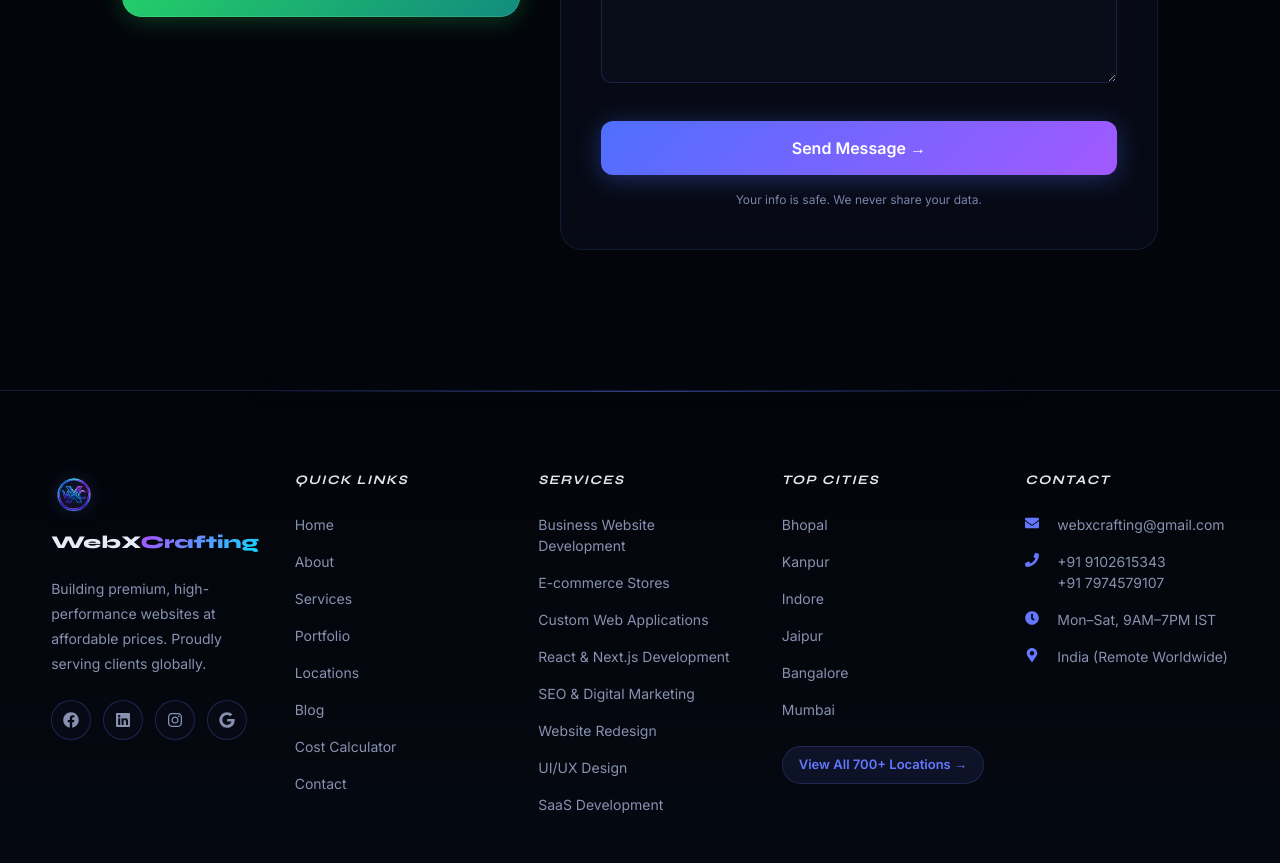
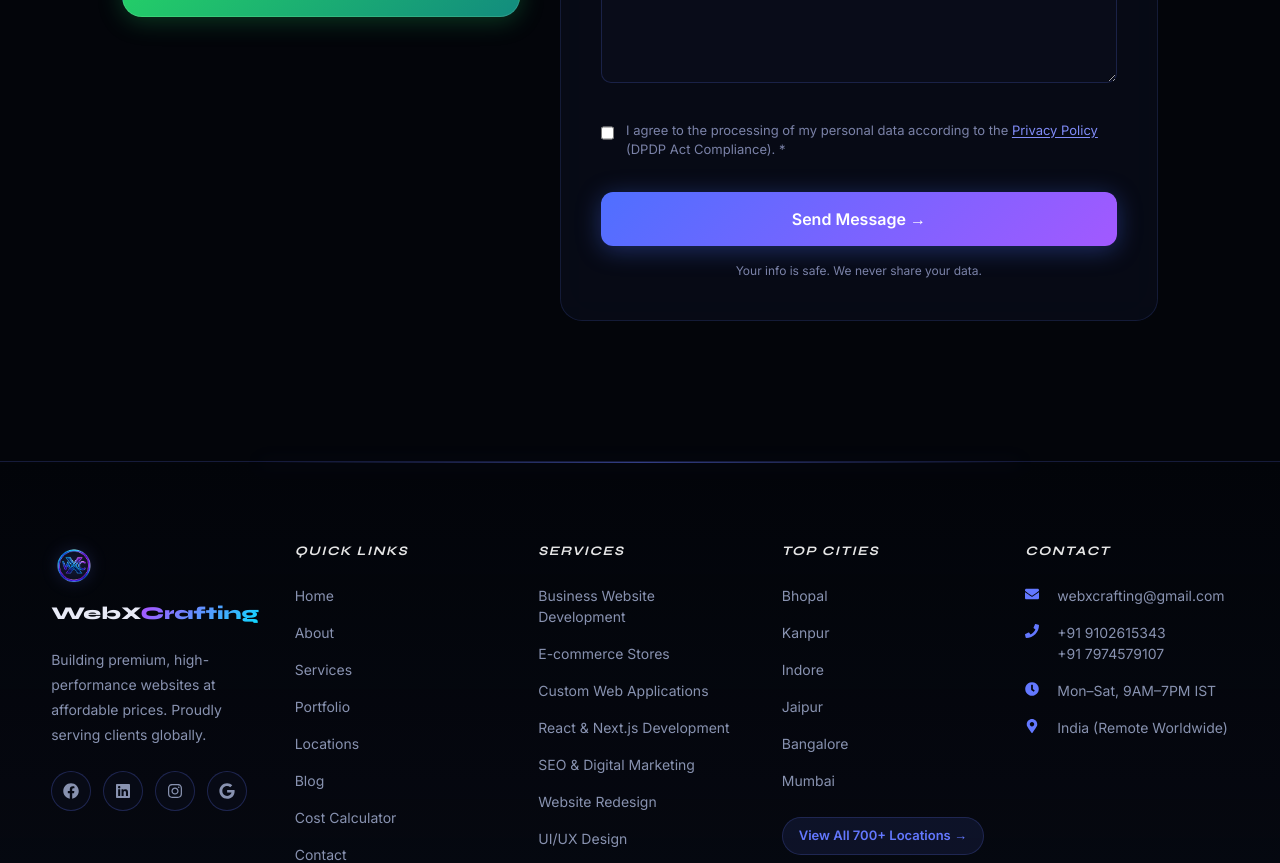
Before and after one commit to webxcrafting07/webxcrafting, a Next.js app: page /contact in a window 1280 px wide. Shown: the part 1100-1963 px from the top of the page. Built offline with nearby package versions, Linux system fonts and the light colour scheme; no server answers.

Commit message:
feat: add DPDP Act consent checkbox to contact form

```diff
--- a/app/contact/ContactClient.tsx
+++ b/app/contact/ContactClient.tsx
@@ -39,6 +39,7 @@ export default function ContactClient() {
   });
   const [loading, setLoading] = useState(false);
   const [submitted, setSubmitted] = useState(false);
+  const [consent, setConsent] = useState(false);
   const [userName, setUserName] = useState("");
   const [services, setServices] = useState<any[]>([]);
 
@@ -69,6 +70,10 @@ export default function ContactClient() {
       toast.error("Please fill in all required fields.");
       return;
     }
+    if (!consent) {
+      toast.error("Please agree to the Privacy Policy to submit.");
+      return;
+    }
     if (!/\S+@\S+\.\S+/.test(form.email)) {
       toast.error("Please enter a valid email address.");
       return;
@@ -85,6 +90,7 @@ export default function ContactClient() {
         setUserName(form.name);
         setSubmitted(true);
         setForm({ name: "", email: "", phone: "", company: "", url: "", service: "", budget: "", message: "" });
+        setConsent(false);
         window.scrollTo({ top: 0, behavior: 'smooth' });
       } else {
         toast.error(data.message || "Something went wrong. Please try again.");
@@ -545,6 +551,19 @@ export default function ContactClient() {
                   />
                 </div>
 
+                <div style={{ marginBottom: 32, display: "flex", alignItems: "flex-start", gap: 12 }}>
+                  <input
+                    type="checkbox"
+                    id="consent"
+                    checked={consent}
+                    onChange={(e) => setConsent(e.target.checked)}
+                    style={{ marginTop: 4, width: 16, height: 16, accentColor: "#4f6fff" }}
+                  />
+                  <label htmlFor="consent" style={{ fontSize: 13, color: "#7b82a8", lineHeight: 1.5 }}>
+                    I agree to the processing of my personal data according to the <Link href="/privacy-policy" className="text-indigo-400 hover:text-indigo-300 underline underline-offset-2">Privacy Policy</Link> (DPDP Act Compliance). *
+                  </label>
+                </div>
+
                 <motion.button
                   whileHover={{ scale: 1.01, y: -2 }}
                   whileTap={{ scale: 0.99 }}
```
